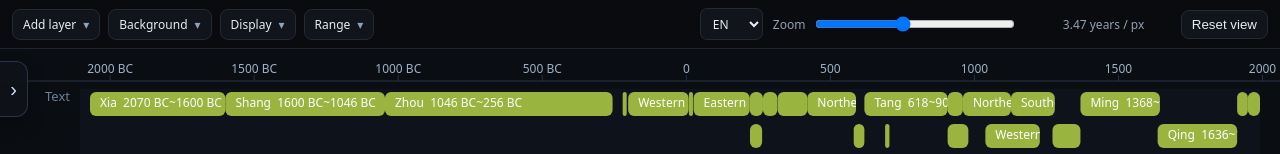
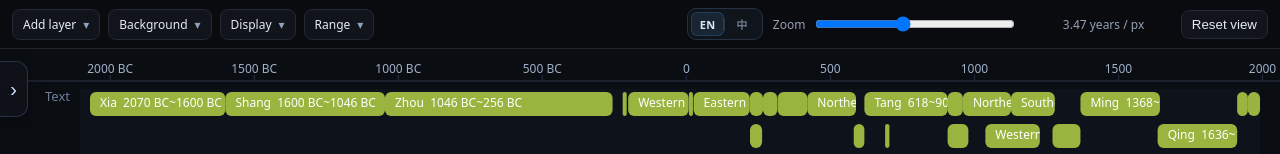
Before and after one commit to Chen-Qingxiang/showtime, a website: page index.html in a window 1280 px wide. Shown: the top 154 px of the page. Drawn offline with Linux system fonts and the light colour scheme.

Commit message:
Use segmented language switch

```diff
--- a/index.html
+++ b/index.html
@@ -5,6 +5,7 @@
   <meta name="viewport" content="width=device-width, initial-scale=1" />
   <title>Showtime Timeline · Multiscale Timeline Explorer</title>
   <link rel="stylesheet" href="styles.css" />
+  <link rel="stylesheet" href="language-switch.css" />
 </head>
 <body>
   <header>
@@ -182,6 +183,7 @@
   <div id="toast"></div>
 
   <script src="i18n.js"></script>
+  <script src="language-switch.js"></script>
   <script src="app.js"></script>
 </body>
 </html>
```
